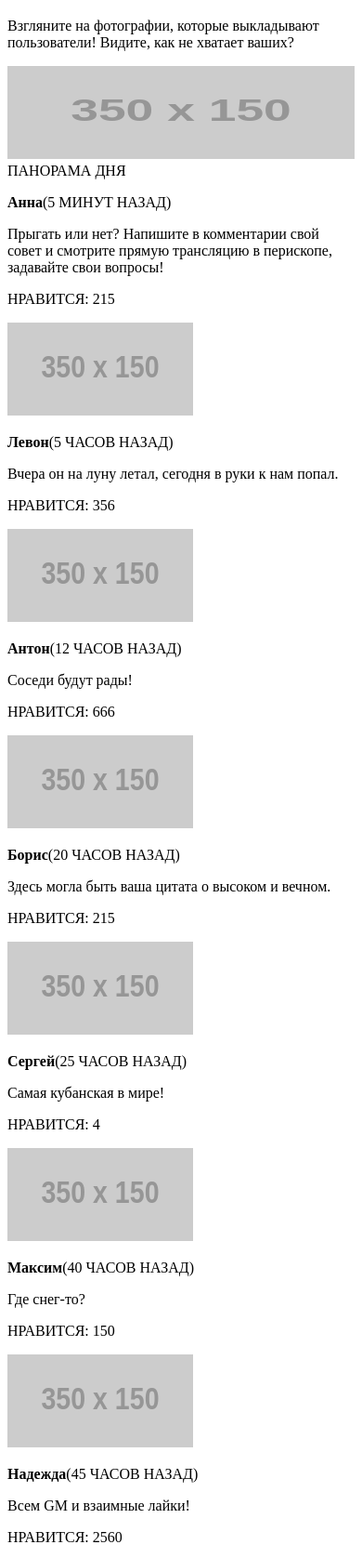
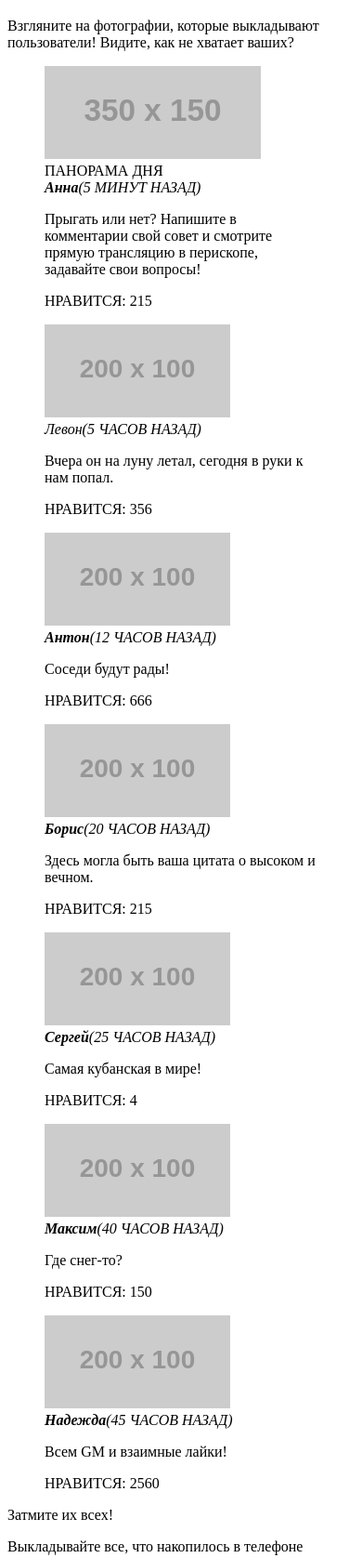
Before and after one commit to aadevaza/822271-pink-16, a website: page source/photo.html in a window 390 px wide. Shown: the part 254-1930 px from the top of the page at 93% size. Drawn offline with Linux system fonts and the light colour scheme; placeholder pictures from the web are drawn by us.

Commit message:
Работа над ошибками

```diff
--- a/source/photo.html
+++ b/source/photo.html
@@ -1,5 +1,5 @@
 <!DOCTYPE html>
-<html>
+<html lang="ru">
 <head>
   <meta charset="UTF-8">
   <title>PINK</title>
@@ -11,10 +11,9 @@
   </a>
   <nav class="page-header__nav main-nav">
     <button class="main-nav__toggle" type="button">Открыть меню</button>
-    <div class="main-nav__wrapper">
     <ul class="main-nav__list site-list">
       <li class="site-list__item">
-          <a class="site-list__link" href="#">Главная</a>
+        <a class="site-list__link" href="index.html">Главная</a>
       </li>
       <li class="site-list__item">
         <a class="site-list__link" href="photo.html">Фотографии</a>
@@ -26,7 +25,6 @@
         <a class="site-list__link" href="#">Html Academy</a>
       </li>
     </ul>
-    </div>
   </nav>
   <h1 class="page-header__title">Фотографии пользователей</h1>
 </header>
@@ -34,72 +32,99 @@
   <p class="page-main__text">
     Взгляните на фотографии, которые выкладывают пользователи! Видите, как не хватает ваших?
   </p>
-  <div class="photo-catalog">
-    <div class="photo-catalog__item photo-catalog__item--panorama">
-      <img class="photo-catalog__img photo-catalog__img--panorama" src="https://via.placeholder.com/350x150" width="100%" height="100">
-      <span class="photo-catalog__item-note">ПАНОРАМА ДНЯ</span>
+  <div class="card">
+    <blockquote class="card__item">
+      <div class="card__picture">
+        <img class="card__img card__img--panorama" src="https://via.placeholder.com/350x150" height="100" alt="">
+        <span class="card__note">ПАНОРАМА ДНЯ</span>
       </div>
-    <div class="photo-catalog__post post">
-      <p class="post__user-name"><b>Анна</b>(5 МИНУТ НАЗАД)</p>
-      <p class=post__text>Прыгать или нет? Напишите в комментарии свой совет и смотрите прямую трансляцию в перископе,
+      <div class="card__sign">
+        <cite class="card__user-name"><b>Анна</b>(5 МИНУТ НАЗАД)</cite>
+        <p class=cad__text>Прыгать или нет? Напишите в комментарии свой совет и смотрите прямую трансляцию в перископе,
           задавайте свои вопросы!
         </p>
-      <p class="post__like">НРАВИТСЯ: 215</p>
+        <p class="card__like">НРАВИТСЯ: 215</p>
       </div>
-    <div class="photo-catalog__item">
-      <img class="photo-catalog__img" src="https://via.placeholder.com/350x150" width="200" height="100">
+    </blockquote>
+
+    <blockquote class="card__item">
+      <div class="card__picture">
+        <img class="card__img card__img--panorama" src="https://via.placeholder.com/200x100" width="200" height="100"
+             alt="">
       </div>
-    <div class="photo-catalog__post post">
-      <p class="post__user-name"><b>Левон</b>(5 ЧАСОВ НАЗАД)</p>
-      <p class=post__text>Вчера он на луну летал, сегодня в руки к нам попал.</p>
-      <p class="post__like">НРАВИТСЯ: 356</p>
+      <div class="card__sign">
+        <cite class="card__user-name">Левон</b>(5 ЧАСОВ НАЗАД)</cite>
+        <p class=cad__text>Вчера он на луну летал, сегодня в руки к нам попал.</p>
+        <p class="card__like">НРАВИТСЯ: 356</p>
       </div>
-    <div class="photo-catalog__item">
-      <img class="photo-catalog__img" src="https://via.placeholder.com/350x150" width="200" height="100">
+    </blockquote>
+
+    <blockquote class="card__item">
+      <div class="card__picture">
+        <img class="card__img card__img--panorama" src="https://via.placeholder.com/200x100" width="200" height="100"
+             alt="">
       </div>
-    <div class="photo-catalog__post post">
-      <p class="post__user-name"><b>Антон</b>(12 ЧАСОВ НАЗАД)</p>
-      <p class=post__text>Соседи будут рады!</p>
-      <p class="post__like">НРАВИТСЯ: 666</p>
+      <div class="card__sign">
+        <cite class="card__user-name"><b>Антон</b>(12 ЧАСОВ НАЗАД)</cite>
+        <p class=cad__text>Соседи будут рады!</p>
+        <p class="card__like">НРАВИТСЯ: 666</p>
       </div>
-    <div class="photo-catalog__item">
-      <img class="photo-catalog__img" src="https://via.placeholder.com/350x150" width="200" height="100">
+    </blockquote>
+
+    <blockquote class="card__item">
+      <div class="card__picture">
+        <img class="card__img card__img--panorama" src="https://via.placeholder.com/200x100" width="200" height="100"
+             alt="">
       </div>
-    <div class="photo-catalog__post post">
-      <p class="post__user-name"><b>Борис</b>(20 ЧАСОВ НАЗАД)</p>
-      <p class=post__text>Здесь могла быть ваша цитата о высоком и вечном.</p>
-      <p class="post__like">НРАВИТСЯ: 215</p>
+      <div class="card__sign">
+        <cite class="card__user-name"><b>Борис</b>(20 ЧАСОВ НАЗАД)</cite>
+        <p class=cad__text>Здесь могла быть ваша цитата о высоком и вечном.</p>
+        <p class="card__like">НРАВИТСЯ: 215</p>
       </div>
-    <div class="photo-catalog__item">
-      <img class="photo-catalog__img" src="https://via.placeholder.com/350x150" width="200" height="100">
+    </blockquote>
+
+    <blockquote class="card__item">
+      <div class="card__picture">
+        <img class="card__img card__img--panorama" src="https://via.placeholder.com/200x100" width="200" height="100"
+             alt="">
       </div>
-    <div class="photo-catalog__post post">
-      <p class="post__user-name"><b>Сергей</b>(25 ЧАСОВ НАЗАД)</p>
-      <p class=post__text>Самая кубанская в мире!</p>
-      <p class="post__like">НРАВИТСЯ: 4</p>
+      <div class="card__sign">
+        <cite class="card__user-name"><b>Сергей</b>(25 ЧАСОВ НАЗАД)</cite>
+        <p class=cad__text>Самая кубанская в мире!</p>
+        <p class="card__like">НРАВИТСЯ: 4</p>
       </div>
-    <div class="photo-catalog__item">
-      <img class="photo-catalog__img" src="https://via.placeholder.com/350x150" width="200" height="100">
+    </blockquote>
+
+    <blockquote class="card__item">
+      <div class="card__picture">
+        <img class="card__img card__img--panorama" src="https://via.placeholder.com/200x100" width="200" height="100"
+             alt="">
       </div>
-    <div class="photo-catalog__post post">
-      <p class="post__user-name"><b>Максим</b>(40 ЧАСОВ НАЗАД)</p>
-      <p class=post__text>Где снег-то?</p>
-      <p class="post__like">НРАВИТСЯ: 150</p>
+      <div class="card__sign">
+        <cite class="card__user-name"><b>Максим</b>(40 ЧАСОВ НАЗАД)</cite>
+        <p class=cad__text>Где снег-то?</p>
+        <p class="card__like">НРАВИТСЯ: 150</p>
       </div>
-    <div class="photo-catalog__item">
-      <img class="photo-catalog__img" src="https://via.placeholder.com/350x150" width="200" height="100">
+    </blockquote>
+
+    <blockquote class="card__item">
+      <div class="card__picture">
+        <img class="card__img card__img--panorama" src="https://via.placeholder.com/200x100" width="200" height="100"
+             alt="">
       </div>
-    <div class="photo-catalog__post post">
-      <p class="post__user-name"><b>Надежда</b>(45 ЧАСОВ НАЗАД)</p>
-      <p class=post__text>Всем GM и взаимные лайки!</p>
-      <p class="post__like">НРАВИТСЯ: 2560</p>
+      <div class="card__sign">
+        <cite class="card__user-name"><b>Надежда</b>(45 ЧАСОВ НАЗАД)</cite>
+        <p class=cad__text>Всем GM и взаимные лайки!</p>
+        <p class="card__like">НРАВИТСЯ: 2560</p>
       </div>
+    </blockquote>
+
   </div>
   <p class="page-text">Затмите их всех!</p>
   <p class="page-text">Выкладывайте все, что накопилось в телефоне</p>
   <section class="filter-post">
     <div class="filter-post__photo">
-      <img class="filter-post__img" src="https://via.placeholder.com/350x150" width="200" height="400">
+      <img class="filter-post__img" src="https://via.placeholder.com/350x150" width="200" height="400" alt="">
     </div>
     <ul class="filter-post__option filter-option">
       <li class="filter-option__item filter-option__item--clip"></li>
@@ -126,7 +151,8 @@
   </ul>
   <div class="footer__logo-html">
     <p class="footer__logo-html-text">Разработано</p>
-    <img class="footer__logo-html-img" src="https://via.placeholder.com/350x150" width="70" height="70" alt="логотип htmlacademy">
+    <img class="footer__logo-html-img" src="https://via.placeholder.com/350x150" width="70" height="70"
+         alt="логотип htmlacademy">
   </div>
 </footer>
 </body>
```
Also changed, not shown: source/form.html (+54 -59 lines), source/index.html (+17 -23 lines). Lines whose indentation alone changed are shown as unchanged.
